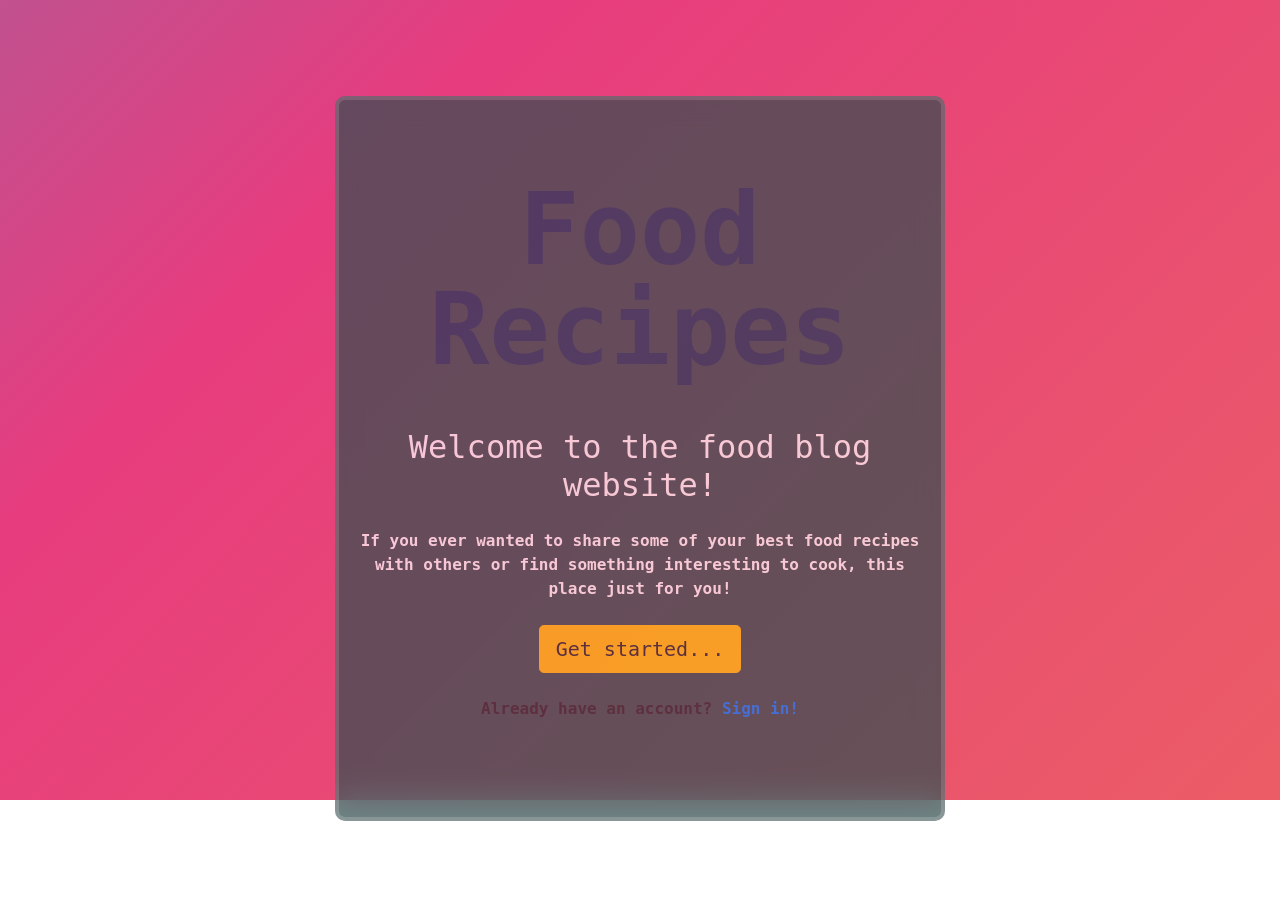
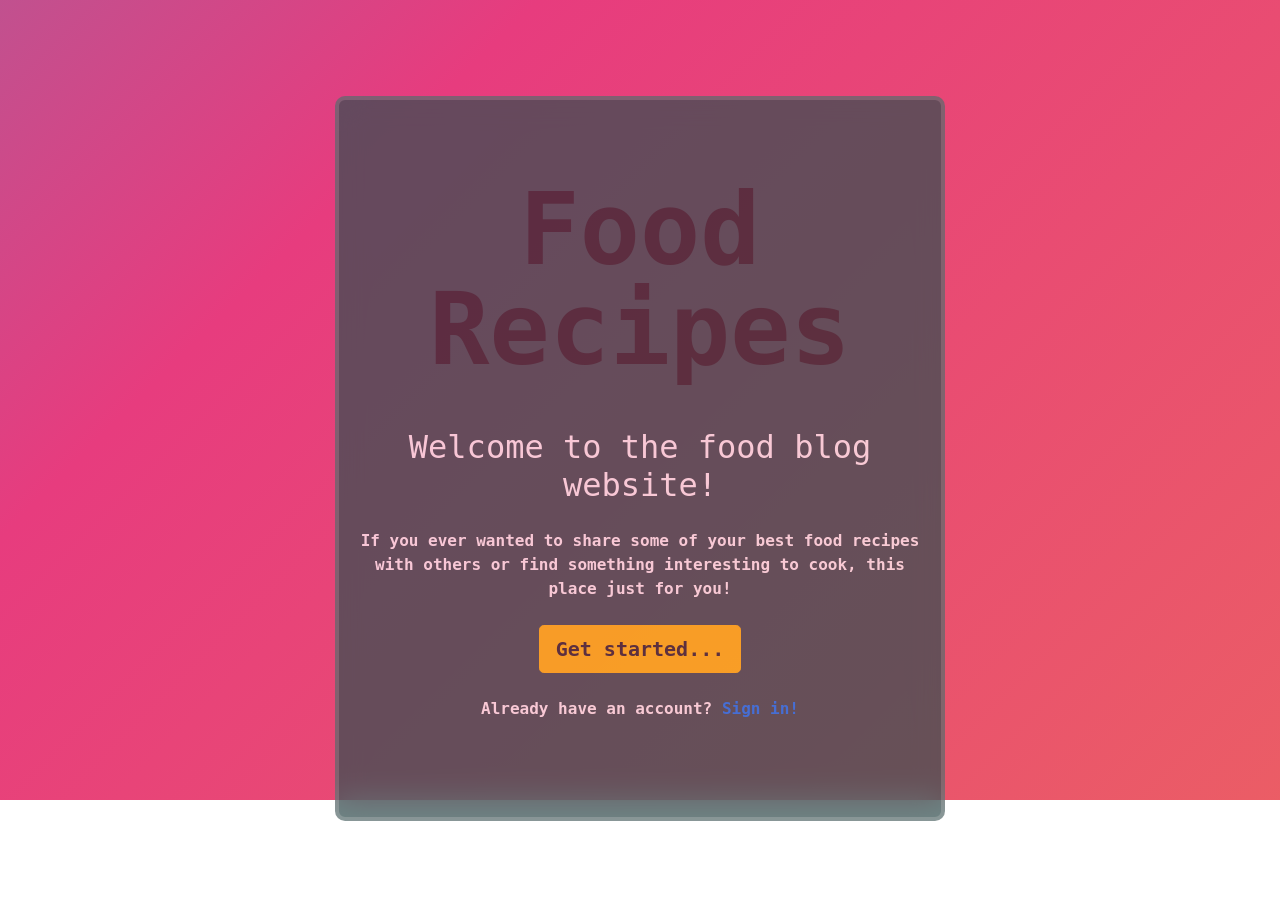
Before and after one commit to dartomOOv/food-recipes, a Django app: page / in a window 1280 px wide. Run offline with Django 5.2, Linux system fonts and the light colour scheme.

Commit message:
Fix dark text on dark background

```diff
--- a/templates/base/welcome_page.html
+++ b/templates/base/welcome_page.html
@@ -4,7 +4,7 @@
     <div class="row align-items-center justify-content-center align-center">
       <div class="col-md-9 col-lg-6 my-5">
         <div class="text-center error-page round-corners ">
-          <h1 class="mb-5 text-secondary logo">Food Recipes</h1>
+          <h1 class="mb-5 text-logo">Food Recipes</h1>
           <h2 class="mb-4 text-white">Welcome to the food blog website!</h2>
           <p class="w-sm-80 mx-auto mb-4 text-white">
             <strong>
@@ -13,11 +13,12 @@
             </strong>
           </p>
           <div>
-            <a href="{% url 'recipes:registration-page' %}" class="btn btn-warning btn-lg me-sm-2 mb-2 mb-sm-0">Get
-              started...</a>
+            <a href="{% url 'recipes:registration-page' %}" class="btn btn-warning btn-lg me-sm-2 mb-2 mb-sm-0">
+              <strong>Get started...</strong>
+            </a>
           </div>
           <br>
-          <p><strong>Already have an account? <a href="{% url 'recipes:login-page' %}">Sign in!</a></strong></p>
+          <p class="text-white"><strong>Already have an account? <a href="{% url 'recipes:login-page' %}">Sign in!</a></strong></p>
         </div>
       </div>
     </div>
```
